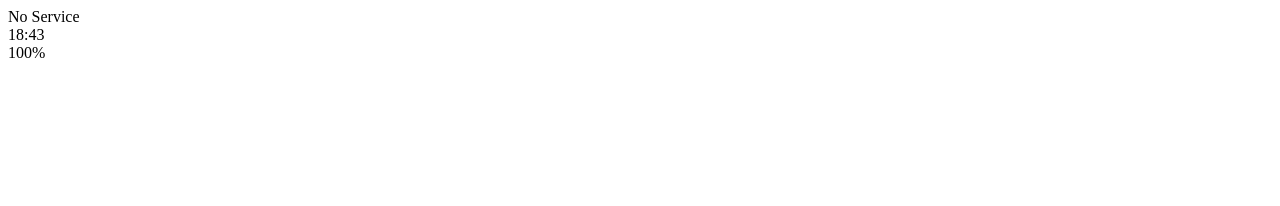
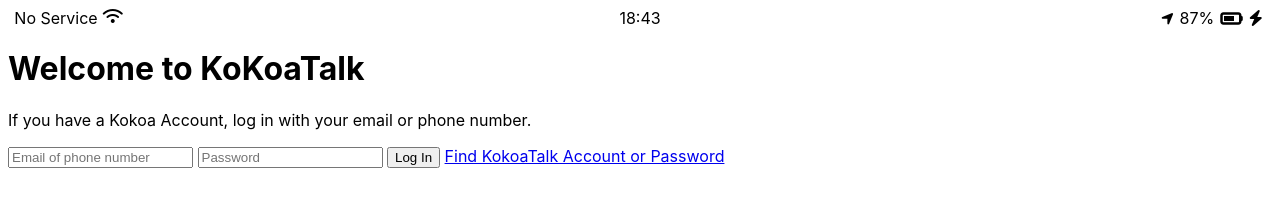
Before and after one commit to multida/kokoa-talk, a plain HTML site: page index.html in a window 1280 px wide. Drawn offline with Linux system fonts and the light colour scheme.

Commit message:
.status-bar 스타일 작성

```diff
--- a/index.html
+++ b/index.html
@@ -5,25 +5,41 @@
   <meta charset="UTF-8">
   <meta name="viewport" content="width=device-width, initial-scale=1.0">
   <title>Welcome to KoKoaTalk</title>
-  <link rel="stylesheet" href="style.css">
+  <link rel="stylesheet" href="./style.css">
 </head>
 
 <body>
-  <div id="status-bar">
+  <div class="status-bar">
     <div class="status-bar__column">
       <span>No Service</span>
-      <!-- To Do: Wifi Icon -->
+      <i class="fas fa-wifi"></i>
     </div>
     <div class="status-bar__column">
       <span>18:43</span>
     </div>
     <div class="status-bar__column">
-      <!-- To Do: Icon -->
-      <span>100%</span>
-      <!-- To Do: Battery Icon -->
-      <!-- To Do: Lightning Icon -->
+      <i class="fas fa-location-arrow fa-sm"></i>
+      <span>87%</span>
+      <i class="fas fa-battery-three-quarters fa-lg"></i>
+      <i class="fas fa-bolt"></i>
     </div>
   </div>
+
+  <header class="main-header">
+    <h1 class="main-header__title">Welcome to KoKoaTalk</h1>
+    <p class="main-header__text">If you have a Kokoa Account, log in with your email or phone number.</p>
+  </header>
+
+  <form id="login-form">
+    <input type="text" placeholder="Email of phone number" required />
+    <input type="password" placeholder="Password" required />
+    <input type="submit" value="Log In" />
+
+    <a href="#">Find KokoaTalk Account or Password</a>
+  </form>
+
+  <script src="https://kit.fontawesome.com/6478f529f2.js"></script>
+</body>
 </body>
 
 </html>
--- a/styles/style.scss
+++ b/styles/style.scss
@@ -0,0 +1,34 @@
+body {
+  font-family: -apple-system, BlinkMacSystemFont, 'Segoe UI', Roboto, Oxygen, Ubuntu, Cantarell, 'Open Sans', 'Helvetica Neue', sans-serif;
+}
+
+.status-bar {
+  display: flex;
+  // 가운데 정렬로 안보여서 css 핵을 사용
+  // justify-content: space-between;
+  justify-content: center;
+
+  &__column {
+    display: flex;
+    width: 33%;
+
+    &:first-child span {
+      margin-right: 5px;
+    }
+
+    &:nth-child(2) {
+      display: flex;
+      justify-content: center;
+    }
+
+    &:last-child {
+      display: flex;
+      justify-content: flex-end;
+      align-items: center;
+
+      >* {
+        margin: 0 3px;
+      }
+    }
+  }
+}
```
Also changed, not shown: style.css.
